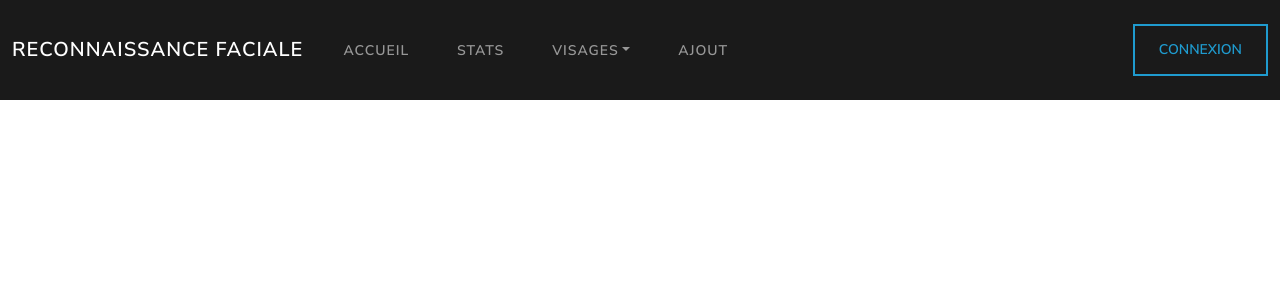
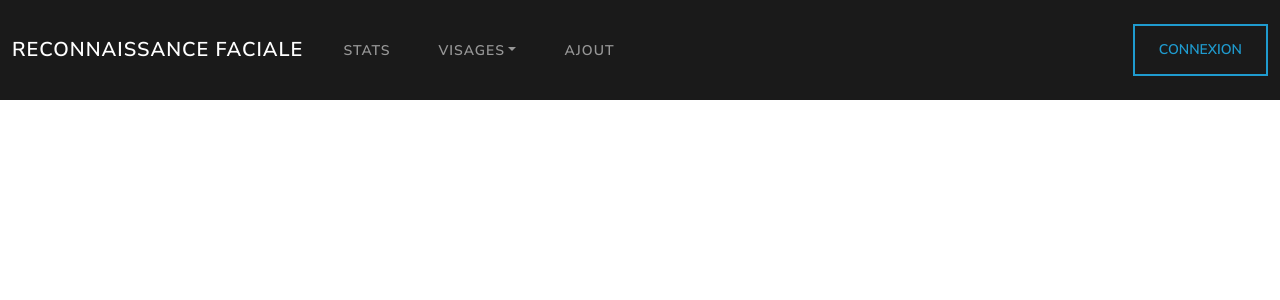
Before and after one commit to AwesomeLuffy/Fiole, a Flask app: page / in a window 1280 px wide. Shown: the top 300 px of the page. Run offline with Flask 2, Linux system fonts and the light colour scheme; some libraries are stand-ins or nearby versions.

Commit message:
Removing Accueil / Stats now redirect to the respective controller

```diff
--- a/src/Templates/navigation.html
+++ b/src/Templates/navigation.html
@@ -5,10 +5,7 @@
             <div class="collapse navbar-collapse" id="navbarColor01">
                 <ul class="navbar-nav me-auto">
                     <li class="nav-item">
-                        <a class="nav-link" href="">Accueil</a>
-                    </li>
-                    <li class="nav-item">
-                        <a class="nav-link" href="">Stats</a>
+                        <a class="nav-link" href="{{ url_for('StatRouter.stats') }}">Stats</a>
                     </li>
                     <li class="nav-item dropdown">
                         <a class="nav-link dropdown-toggle show" data-bs-toggle="dropdown" role="button"
```
